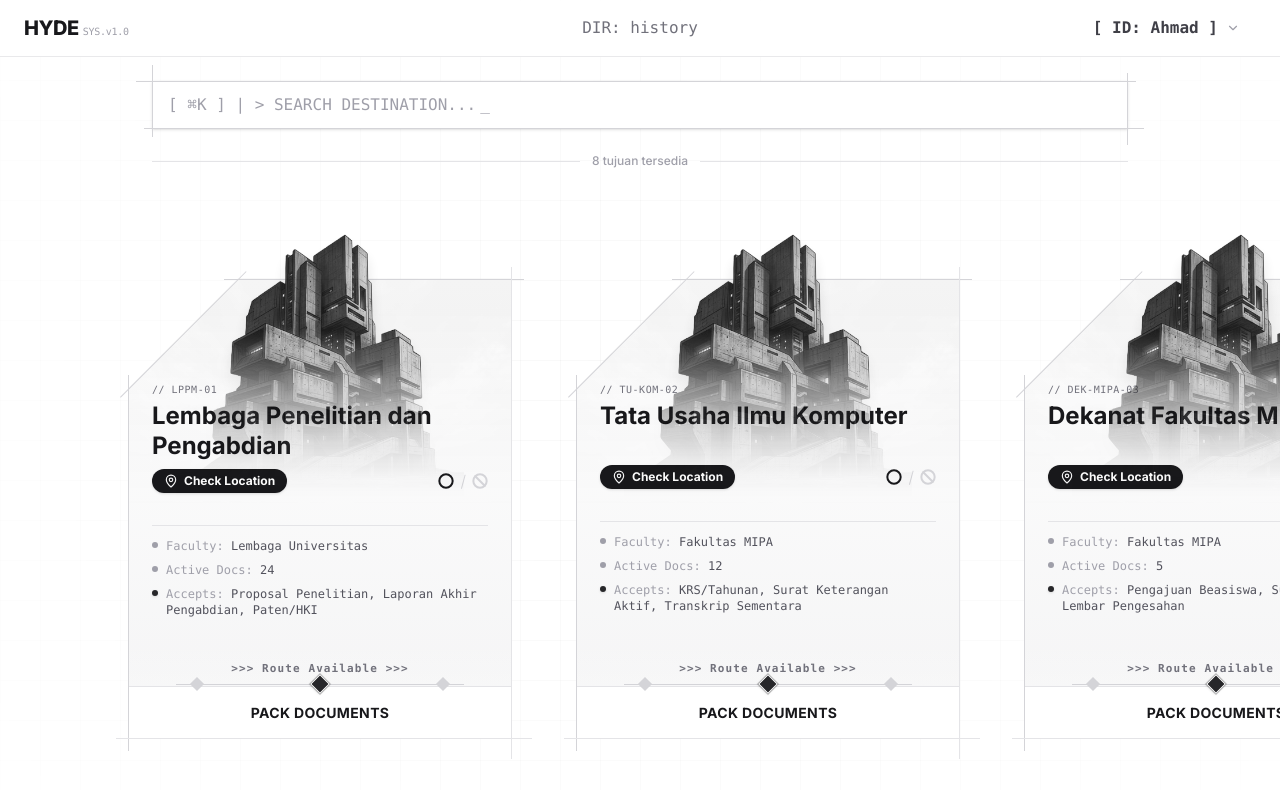
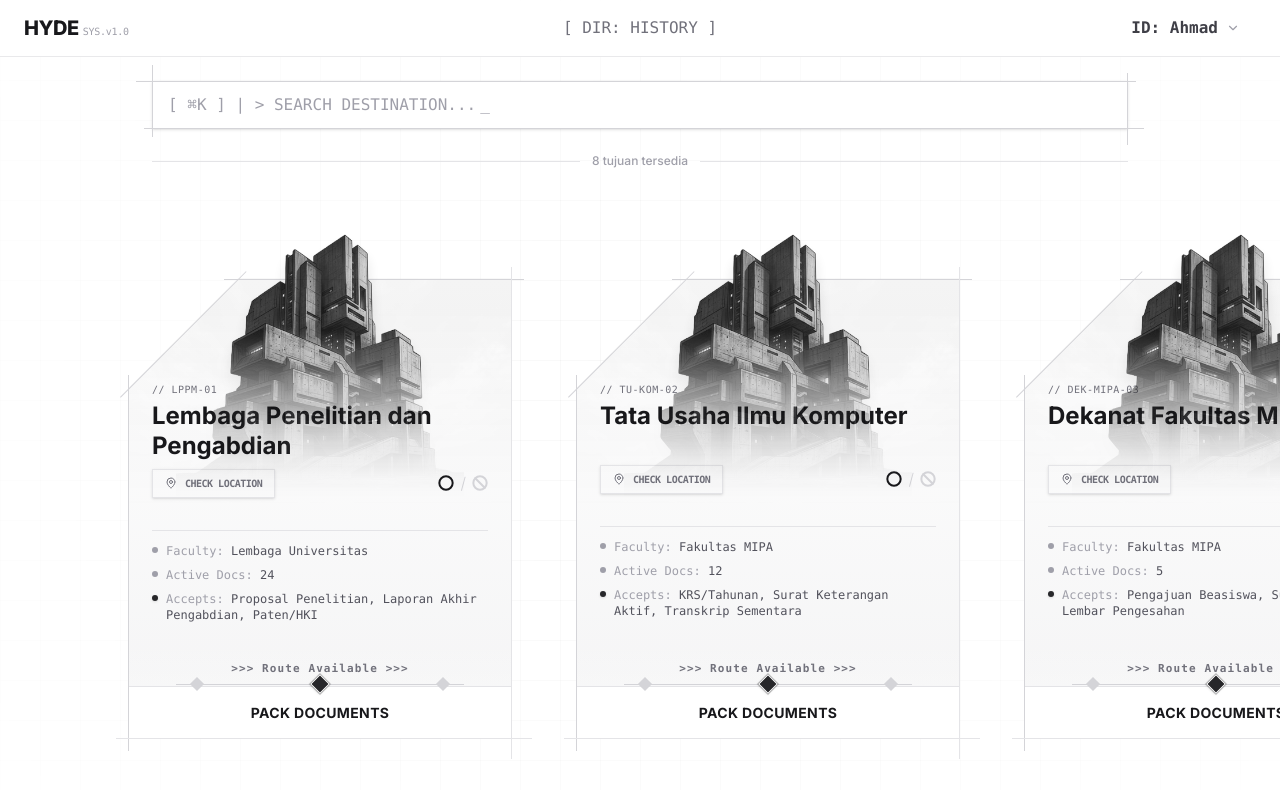
Before and after one commit to walahow/HYDE, a Next.js app: page / in a window 1280 px wide. Shown: the top 790 px of the page. Built offline with nearby package versions, Linux system fonts and the light colour scheme.

Commit message:
touches on dashboard

```diff
--- a/components/ui/DestinationCard.tsx
+++ b/components/ui/DestinationCard.tsx
@@ -111,8 +111,8 @@ export default function DestinationCard({
                         </h3>
                         {/* Action + Status Row */}
                         <div className="flex items-center justify-between mb-4 mt-2">
-                            <button className="flex items-center gap-1.5 rounded-full bg-zinc-900 text-white px-3 py-1 font-bold text-xs hover:bg-zinc-800 transition-colors shadow-sm w-max">
-                                <MapPin size={14} className="text-zinc-100" />
+                            <button className="flex items-center gap-2 rounded-none bg-transparent text-zinc-500 border border-zinc-200 px-3 py-1.5 font-mono font-bold text-[10px] uppercase tracking-tighter hover:bg-black hover:text-white hover:border-black transition-all shadow-sm w-max">
+                                <MapPin size={12} className="shrink-0" />
                                 Check Location
                             </button>
 
--- a/components/ui/TopNavbar.tsx
+++ b/components/ui/TopNavbar.tsx
@@ -41,7 +41,7 @@ export default function TopNavbar({ user }: TopNavbarProps) {
 
     const centerLink = isOnRiwayat
         ? { href: dashboardHref, label: "Dashboard", Icon: LayoutDashboard }
-        : { href: riwayatHref, label: "DIR: history", Icon: null };
+        : { href: riwayatHref, label: "[ DIR: HISTORY ]", Icon: null };
 
     return (
         <nav className="sticky top-0 z-50 w-full border-b border-zinc-200/80 bg-white/80 backdrop-blur-xl">
@@ -75,16 +75,16 @@ export default function TopNavbar({ user }: TopNavbarProps) {
                     <div className="relative" ref={dropdownRef}>
                         <button
                             onClick={() => setOpen((v) => !v)}
-                            className="group flex items-center gap-2 rounded-none bg-transparent px-4 py-2 text-base font-bold font-mono text-zinc-700 transition-colors hover:bg-black hover:text-white"
+                            className="group flex items-center gap-2 rounded-none bg-transparent px-4 py-2 text-base font-bold font-mono text-zinc-700 transition-colors"
                             aria-expanded={open}
                             aria-haspopup="true"
                         >
                             <span>
-                                [ ID: {user.name.split(" ")[0]} ]
+                                ID: {user.name.split(" ")[0]}
                             </span>
                             <ChevronDown
                                 size={14}
-                                className={`text-zinc-400 transition-transform duration-200 group-hover:text-white ${open ? "rotate-180" : ""}`}
+                                className={`text-zinc-400 transition-transform duration-200 ${open ? "rotate-180" : ""}`}
                             />
                         </button>
 
```
